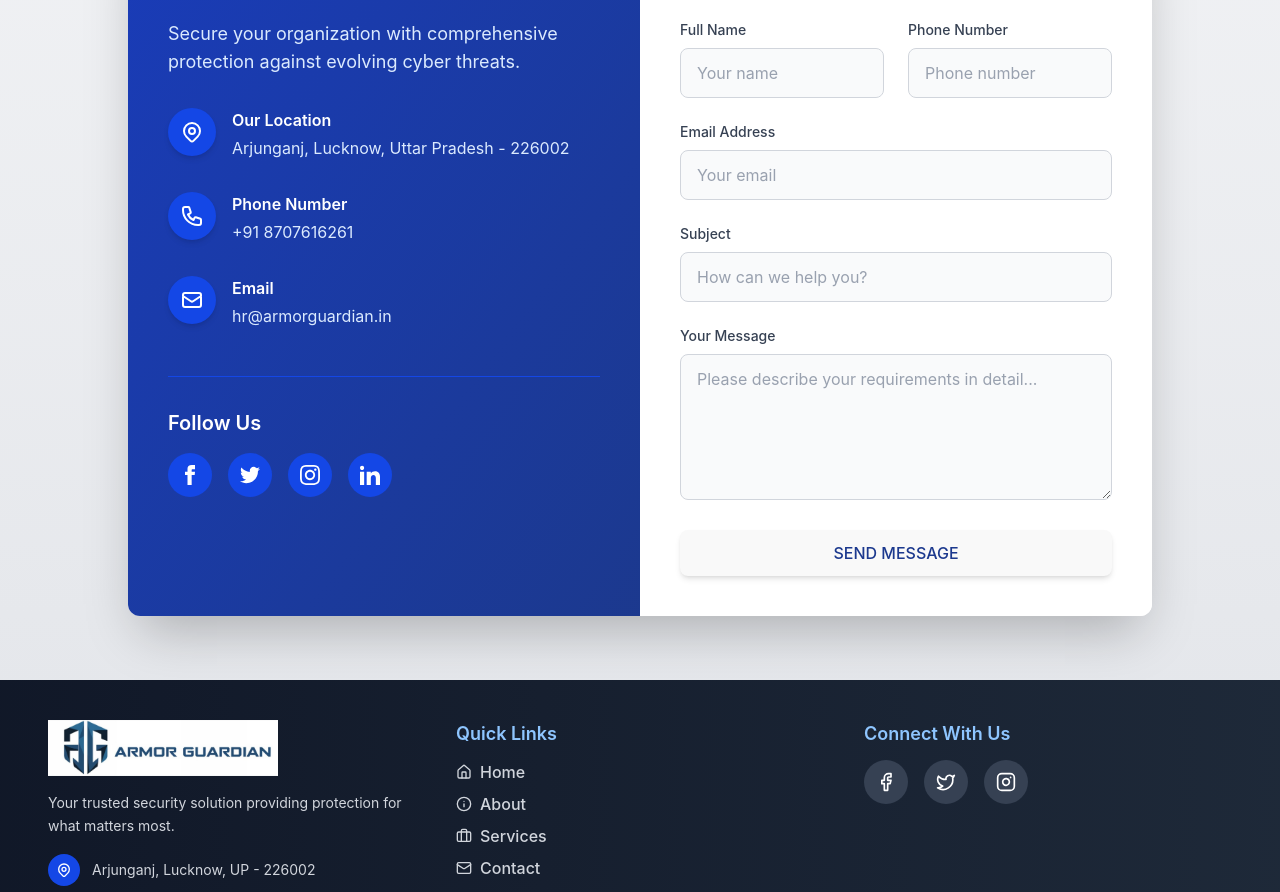
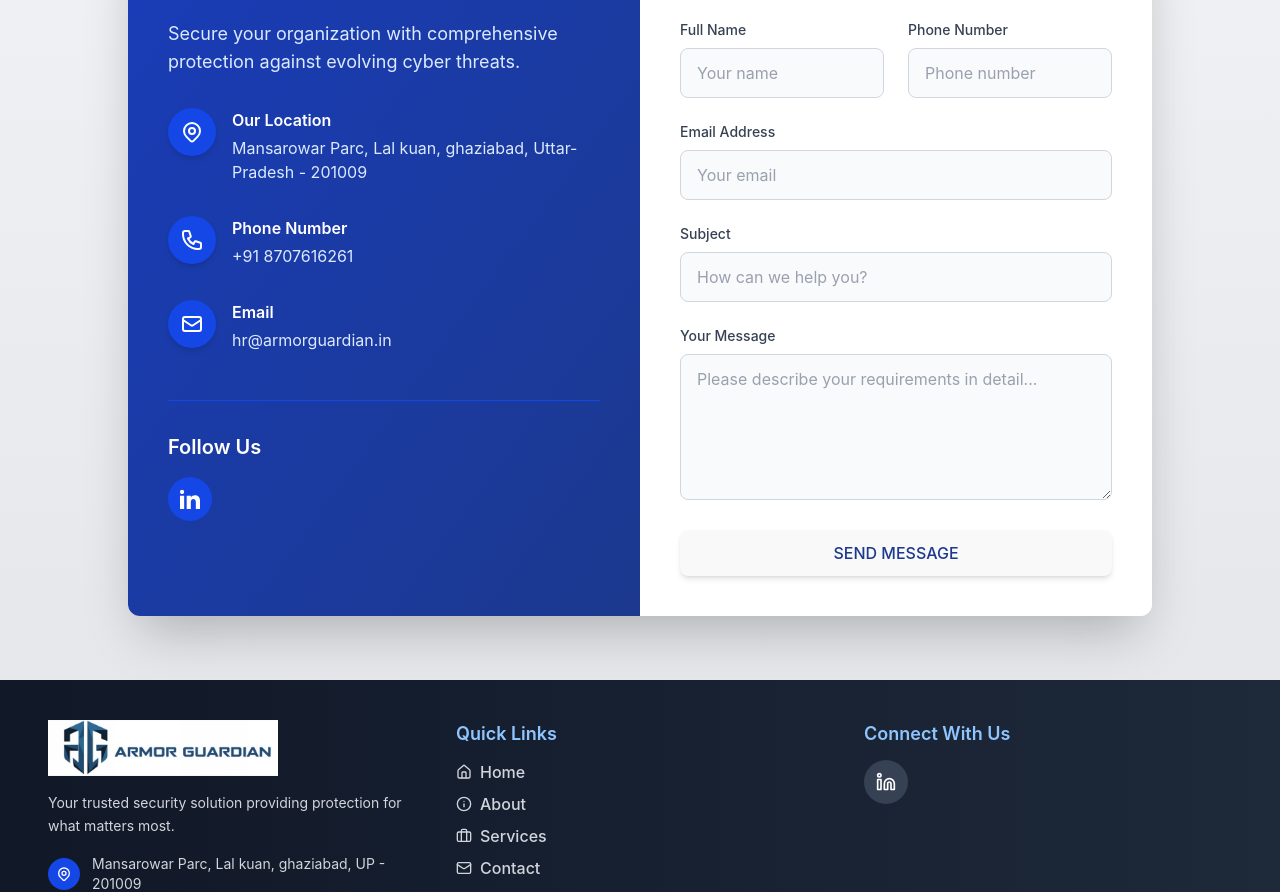
Before and after one commit to Sandeepchauhan2709/Armor-Guardian, a React (Vite) app: page /contact in a window 1280 px wide. Shown: the part 360-1252 px from the top of the page. Built offline with nearby package versions, Linux system fonts and the light colour scheme.

Commit message:
finish the project

```diff
--- a/src/Footer/Footer.jsx
+++ b/src/Footer/Footer.jsx
@@ -5,9 +5,7 @@ import {
   Info,
   Briefcase,
   Mail,
-  Facebook,
-  Twitter,
-  Instagram,
+  Linkedin,
 } from "lucide-react";
 
 const Footer = () => {
@@ -31,7 +29,7 @@ const Footer = () => {
         <path strokeLinecap="round" strokeLinejoin="round" strokeWidth={2} d="M15 11a3 3 0 11-6 0 3 3 0 016 0z" />
       </svg>
     </div>
-    <span className="text-gray-300 text-sm">Arjunganj, Lucknow, UP - 226002</span>
+    <span className="text-gray-300 text-sm">Mansarowar Parc, Lal kuan, ghaziabad, UP - 201009</span>
   </div>
 
   <div className="flex items-start md:items-center">
@@ -88,9 +86,7 @@ const Footer = () => {
             </h3>
             <div className="flex justify-center md:justify-start space-x-4">
               {[
-                { href: "#", icon: Facebook },
-                { href: "#", icon: Twitter },
-                { href: "#", icon: Instagram },
+                { href: "https://www.linkedin.com/in/armor-guardian-59470334b/", icon: Linkedin },
               ].map((social, index) => (
                 <a
                   key={index}
--- a/src/page/About.jsx
+++ b/src/page/About.jsx
@@ -40,7 +40,7 @@ const About = () => {
                 </p>
 
                 <div className="space-y-4">
-                  <div className="flex items-start">
+                  {/* <div className="flex items-start">
                     <div className="bg-blue-600 rounded-full p-1 mr-3 mt-1 flex-shrink-0">
                       <CheckCircle className="h-5 w-5 text-white" />
                     </div>
@@ -51,7 +51,7 @@ const About = () => {
                       <CheckCircle className="h-5 w-5 text-white" />
                     </div>
                     <p className="font-medium text-gray-800">STQC Empanelled Test Lab (SETL)</p>
-                  </div>
+                  </div> */}
                   <div className="flex items-start">
                     <div className="bg-blue-600 rounded-full p-1 mr-3 mt-1 flex-shrink-0">
                       <CheckCircle className="h-5 w-5 text-white" />
--- a/src/page/Contact.jsx
+++ b/src/page/Contact.jsx
@@ -22,21 +22,26 @@ const Contact = () => {
     setLoading(true);
 
     // Prepare template parameters - these will be available in your EmailJS template
-    const templateParams = {
-      to_email: 'hr@armorguardian.in',
-      from_name: formData.name,
-      from_email: formData.email,
-      from_phone: formData.phone,
-      subject: formData.subject,
-      message: formData.message
-    };
+    // const templateParams = {
+    //   to_email: 'hr@armorguardian.in',
+    //   from_name: formData.name,
+    //   from_email: formData.email,
+    //   from_phone: formData.phone,
+    //   subject: formData.subject,
+    //   message: formData.message
+    // };
 
-    // Replace these with your actual EmailJS service ID, template ID, and public key
     emailjs.send(
-      'service_zecd0qo', // Create this in EmailJS dashboard
-      'template_zdxqrni', // Create this in EmailJS dashboard
-      templateParams,
-      'eEg7aSMy09kKt3V2P' // Get this from EmailJS dashboard
+      'service_tg6s6kq',
+      'template_zdxqrni',
+      {
+        from_email: formData.email,
+        from_name: formData.name,
+        from_phone: formData.phone,
+        subject: formData.subject,
+        message: formData.message,
+      },
+      'eEg7aSMy09kKt3V2P'
     )
     .then((response) => {
       console.log('Email sent successfully:', response);
@@ -105,7 +110,7 @@ const Contact = () => {
                     </div>
                     <div>
                       <h3 className="font-semibold text-white mb-1">Our Location</h3>
-                      <p className="text-blue-100">Arjunganj, Lucknow, Uttar Pradesh - 226002</p>
+                      <p className="text-blue-100">Mansarowar Parc, Lal kuan, ghaziabad, Uttar-Pradesh - 201009</p>
                     </div>
                   </div>
 
@@ -138,7 +143,7 @@ const Contact = () => {
                   <h3 className="text-xl font-semibold mb-4">Follow Us</h3>
                   <div className="flex space-x-4">
                     {/* Social icons */}
-                    <a href="#" className="bg-blue-700 hover:bg-blue-600 transition-colors duration-300 p-3 rounded-full">
+                    {/* <a href="#" className="bg-blue-700 hover:bg-blue-600 transition-colors duration-300 p-3 rounded-full">
                       <svg xmlns="http://www.w3.org/2000/svg" className="h-5 w-5" fill="currentColor" viewBox="0 0 24 24">
                         <path d="M9 8h-3v4h3v12h5v-12h3.642l.358-4h-4v-1.667c0-.955.192-1.333 1.115-1.333h2.885v-5h-3.808c-3.596 0-5.192 1.583-5.192 4.615v3.385z" />
                       </svg>
@@ -152,8 +157,8 @@ const Contact = () => {
                       <svg xmlns="http://www.w3.org/2000/svg" className="h-5 w-5" fill="currentColor" viewBox="0 0 24 24">
                         <path d="M12 2.163c3.204 0 3.584.012 4.85.07 3.252.148 4.771 1.691 4.919 4.919.058 1.265.069 1.645.069 4.849 0 3.205-.012 3.584-.069 4.849-.149 3.225-1.664 4.771-4.919 4.919-1.266.058-1.644.07-4.85.07-3.204 0-3.584-.012-4.849-.07-3.26-.149-4.771-1.699-4.919-4.92-.058-1.265-.07-1.644-.07-4.849 0-3.204.013-3.583.07-4.849.149-3.227 1.664-4.771 4.919-4.919 1.266-.057 1.645-.069 4.849-.069zm0-2.163c-3.259 0-3.667.014-4.947.072-4.358.2-6.78 2.618-6.98 6.98-.059 1.281-.073 1.689-.073 4.948 0 3.259.014 3.668.072 4.948.2 4.358 2.618 6.78 6.98 6.98 1.281.058 1.689.072 4.948.072 3.259 0 3.668-.014 4.948-.072 4.354-.2 6.782-2.618 6.979-6.98.059-1.28.073-1.689.073-4.948 0-3.259-.014-3.667-.072-4.947-.196-4.354-2.617-6.78-6.979-6.98-1.281-.059-1.69-.073-4.949-.073zm0 5.838c-3.403 0-6.162 2.759-6.162 6.162s2.759 6.163 6.162 6.163 6.162-2.759 6.162-6.163c0-3.403-2.759-6.162-6.162-6.162zm0 10.162c-2.209 0-4-1.79-4-4 0-2.209 1.791-4 4-4s4 1.791 4 4c0 2.21-1.791 4-4 4zm6.406-11.845c-.796 0-1.441.645-1.441 1.44s.645 1.44 1.441 1.44c.795 0 1.439-.645 1.439-1.44s-.644-1.44-1.439-1.44z" />
                       </svg>
-                    </a>
-                    <a href="#" className="bg-blue-700 hover:bg-blue-600 transition-colors duration-300 p-3 rounded-full">
+                    </a> */}
+                    <a href="https://www.linkedin.com/in/armor-guardian-59470334b/" className="bg-blue-700 hover:bg-blue-600 transition-colors duration-300 p-3 rounded-full">
                       <svg xmlns="http://www.w3.org/2000/svg" className="h-5 w-5" fill="currentColor" viewBox="0 0 24 24">
                         <path d="M4.98 3.5c0 1.381-1.11 2.5-2.48 2.5s-2.48-1.119-2.48-2.5c0-1.38 1.11-2.5 2.48-2.5s2.48 1.12 2.48 2.5zm.02 4.5h-5v16h5v-16zm7.982 0h-4.968v16h4.969v-8.399c0-4.67 6.029-5.052 6.029 0v8.399h4.988v-10.131c0-7.88-8.922-7.593-11.018-3.714v-2.155z" />
                       </svg>
```
